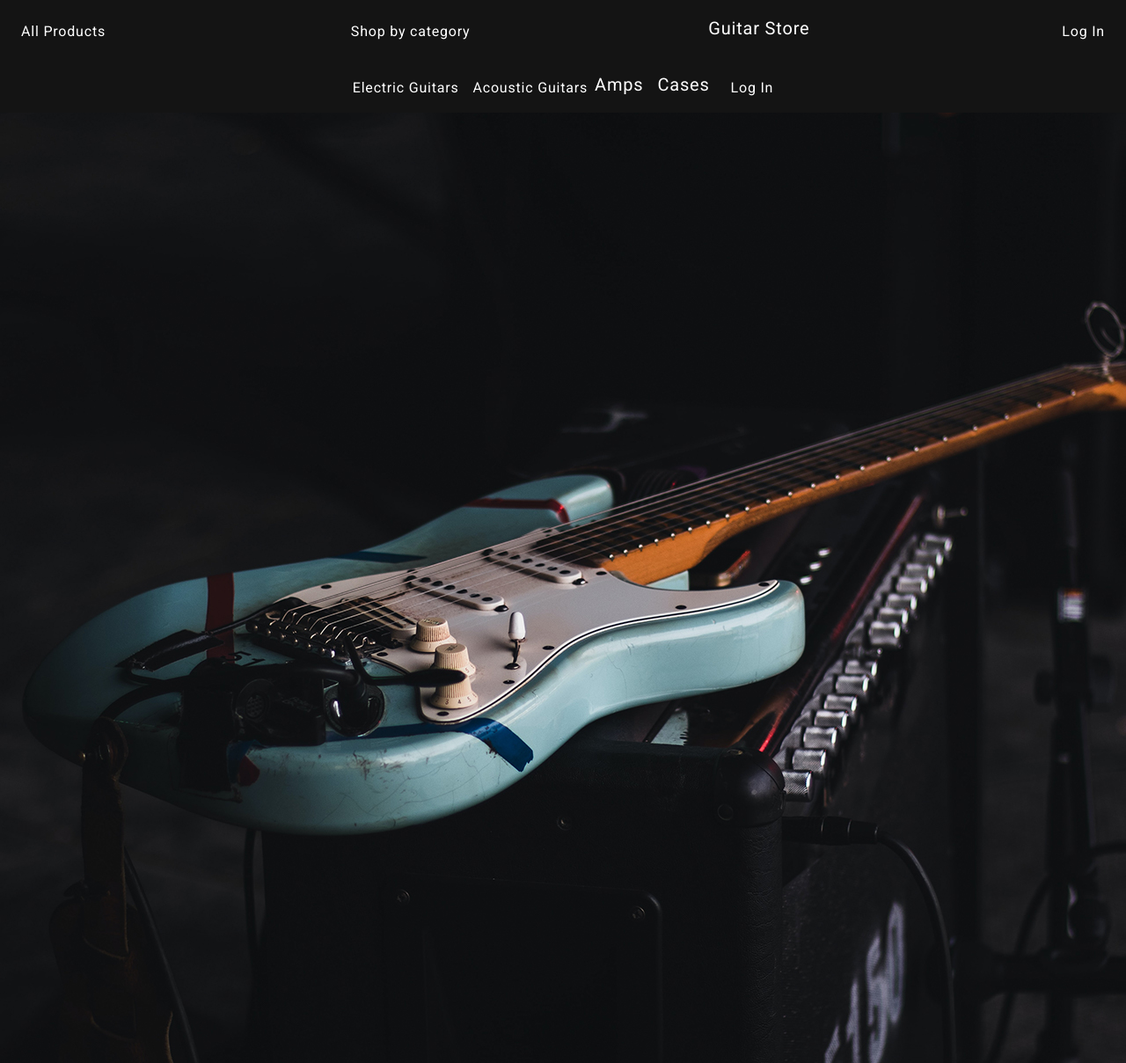
After one commit to nmsterling/store_app, a Django app: page /categories/ in a window 1280 px wide; the page is wider, and only the part inside the window is pictured. The commit adds this page. Shown: that part at 88% size. Run offline with Django 3.2, Linux system fonts and the light colour scheme; data comes from the database, SQL or seed files in the repository; both versions use the stored data as it was before the commit; data that the repository does not hold is empty; some libraries are stand-ins or nearby versions.

Commit message:
everything

```diff
--- a/store/app/templates/app/base.html
+++ b/store/app/templates/app/base.html
@@ -24,7 +24,10 @@
     <div class="collapse navbar-collapse" id="navbar">
 
             <ul class="navbar-nav mr-auto mt-2">
-                <li class="nav-item"><a class="nav-link" href="{% url 'app:list_products' %}">Products</a></li>
+                <li class="nav-item"><a class="nav-link" href="{% url 'app:list_products' %}">All Products</a></li>
+            </ul>
+            <ul class="navbar-nav mr-auto mt-2">
+                <li class="nav-item"><a class="nav-link" href="{% url 'app:categories' %}">Shop by category</a></li>
             </ul>
             <ul class="navbar-nav justify-content-center">
                 <li class="nav-item"><a class="navbar-brand" href="{% url 'app:index' %}"><span class="red">Guitar Store</span></a></li>
--- /dev/null
+++ b/store/app/templates/app/categories.html
@@ -0,0 +1,43 @@
+{% extends "app/base.html" %}
+{% load static %}
+
+{% block title %}
+    Store
+{% endblock %}
+
+{% block content %}
+    <body>
+
+  <nav class="navbar navbar-expand-md">
+    <div class="collapse navbar-collapse" id="navbar">
+
+            <ul class="navbar-nav mr-auto mt-2">
+                <li class="nav-item"><a class="nav-link" href="{% url 'app:electric' %}">Electric Guitars</a></li>
+            </ul>
+            <ul class="navbar-nav mr-auto mt-2">
+                <li class="nav-item"><a class="nav-link" href="{% url 'app:acoustic' %}">Acoustic Guitars</a></li>
+            </ul>
+            <ul class="navbar-nav justify-content-center">
+                <li class="nav-item"><a class="navbar-brand" href="{% url 'app:amps' %}"><span class="red">Amps</span></a></li>
+            </ul>
+                  <ul class="navbar-nav justify-content-center">
+                <li class="nav-item"><a class="navbar-brand" href="{% url 'app:cases' %}"><span class="red">Cases</span></a></li>
+            </ul>
+
+            <ul class="navbar-nav ml-auto mt-2">
+              {% if user.is_authenticated %}
+                <li class="nav-item"><a class="nav-link" href="{% url 'logout' %}">Log Out</a></li>
+                <li class="nav-item"><a class="nav-link" href="{% url 'app:cart' %}">Cart</a></li>
+              {% else %}
+                <li class="nav-item"><a class="nav-link" href="{% url 'login' %}">Log In</a></li>
+              {% endif %}
+            </ul>
+
+    </div>
+</nav>
+
+    <div id="bg" style="background-color:rgb(20, 20, 20)">
+        <img src="static/app/img/strat.jpg" alt="Blue fender strat">
+    </div>
+
+{% endblock %}
--- a/store/app/urls.py
+++ b/store/app/urls.py
@@ -9,7 +9,9 @@ app_name = 'app'
 
 urlpatterns = [
     path('', TemplateView.as_view(template_name='app/index.html'), name='index'),
+    path('categories/', TemplateView.as_view(template_name='app/categories.html'), name='categories'),
     path('shop/', views.list_products, name="list_products"),
+    path('electric/', views.list_electric, name='electric'),
     path('cart/', TemplateView.as_view(template_name='app/cart.html'), name='cart')
 
 ] + static(settings.MEDIA_URL, document_root=settings.MEDIA_ROOT)
```
Also changed, not shown: store/app/templates/app/electric.html (added, +32 -0 lines), store/app/views.py (+10 -0 lines), store/db.sqlite3 (deleted), 6 other files.
